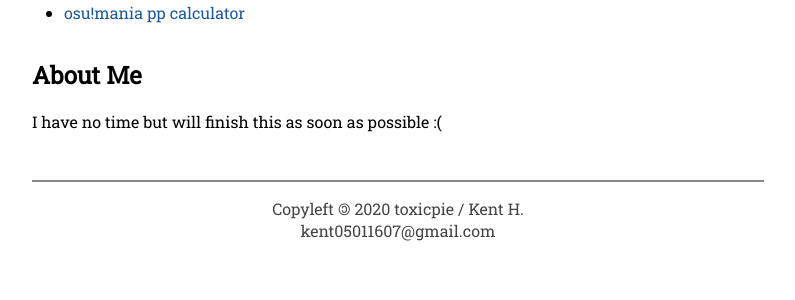
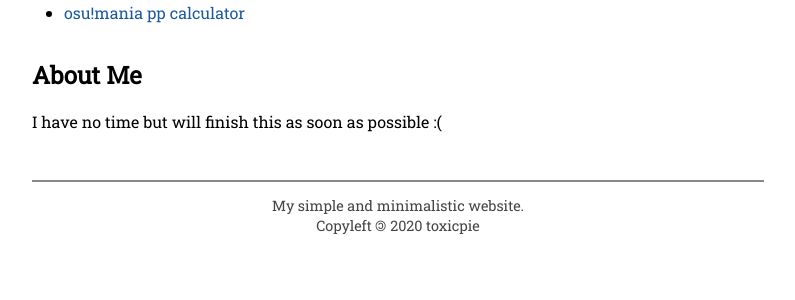
Before and after one commit to ToxicPie/bruhnctu, a Flask app: page / in a window 1280 px wide. Shown: the part 264-564 px from the top of the page, without its empty margins (242-1037 px from the left). Run offline with Flask 2, Linux system fonts and the light colour scheme.

Commit message:
update templates

```diff
--- a/static/css/style.css
+++ b/static/css/style.css
@@ -87,6 +94,7 @@ footer hr {
 
 footer p {
     color: #444;
+    font-size: .9em;
     line-height: 1.4em;
     text-align: center;
 }
--- a/templates/about.html
+++ b/templates/about.html
@@ -1,4 +1,3 @@
-<!-- served with Flask 1.1.2 and nginx 1.16.1 -->
 <!DOCTYPE html>
 <html>
 <head>
--- a/templates/flatpage.html
+++ b/templates/flatpage.html
@@ -1,4 +1,3 @@
-<!-- served with Flask 1.1.2 and nginx 1.16.1 -->
 <!DOCTYPE html>
 <html>
 <head>
--- a/templates/include/footer.html
+++ b/templates/include/footer.html
@@ -1,8 +1,9 @@
 <footer id="footer">
     <hr>
     <p>
-        Copyleft <span style="display:inline-block;transform:scaleX(-1)">&copy;</span> 2020 toxicpie / Kent H.
-        <br/>
-        kent05011607@gmail.com
+        My simple and minimalistic website.
+        <br>
+        Copyleft <span style="display:inline-block;transform:scaleX(-1)">&copy;</span>
+        2020 toxicpie
     </p>
 </footer>
--- a/templates/index.html
+++ b/templates/index.html
@@ -1,4 +1,3 @@
-<!-- served with Flask 1.1.2 and nginx 1.16.1 -->
 <!DOCTYPE html>
 <html>
 <head>
```
Also changed, not shown: other parts of static/css/style.css (+7 -0 lines).
